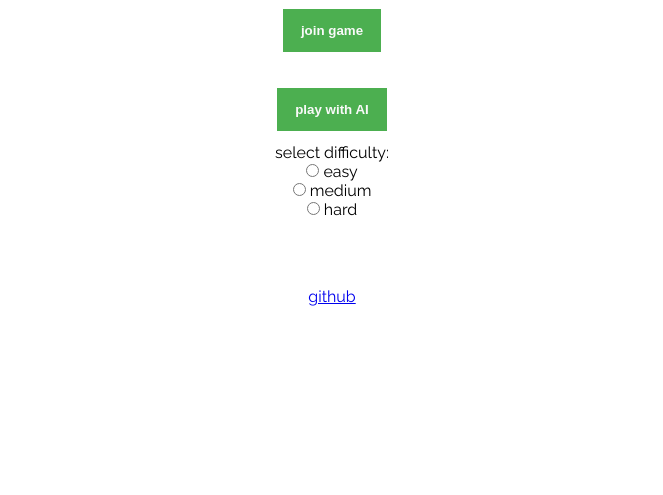
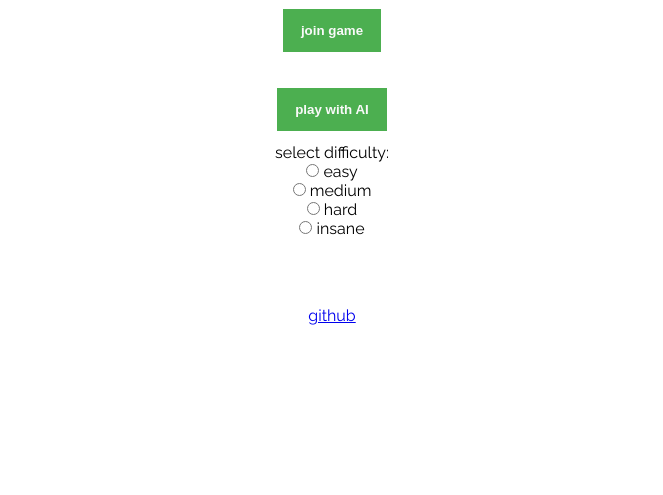
Before and after one commit to DonDejvo/pexeso, a website: page index.html in a window 1280 px wide. Shown: the part 1099-1594 px from the top of the page, without its empty margins (308-971 px from the left). Drawn offline with nearby package versions, Linux system fonts and the light colour scheme; no server answers; a script that the page names is missing.

Commit message:
4th difficulty added

```diff
--- a/index.html
+++ b/index.html
@@ -39,6 +39,10 @@
                         <input name="diff-choice" type="radio" value="HARD">
                         <label>hard</label>
                     </div>
+                    <div>
+                        <input name="diff-choice" type="radio" value="INSANE">
+                        <label>insane</label>
+                    </div>
                 </div>
             </div>
         </div>
```
